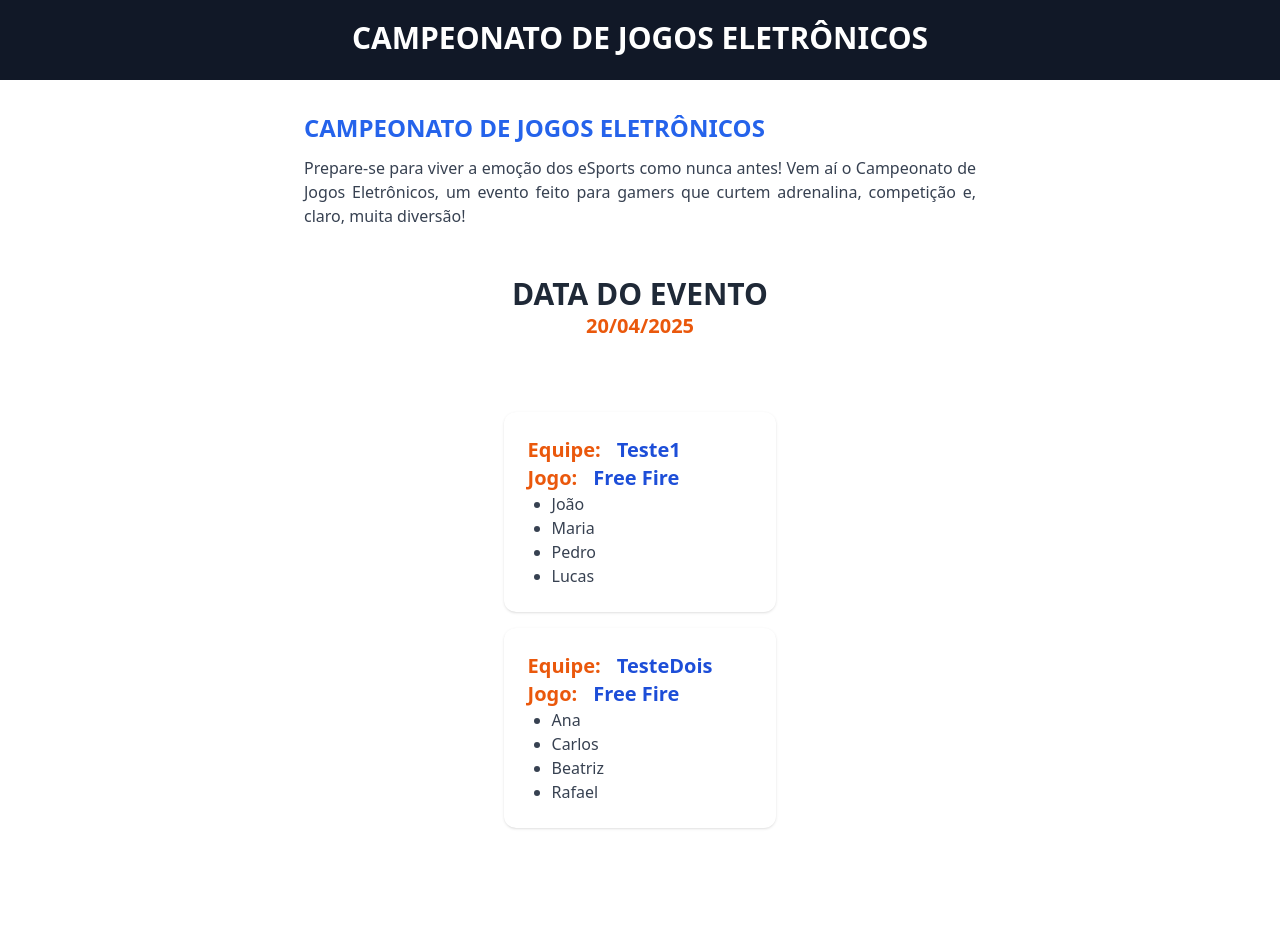
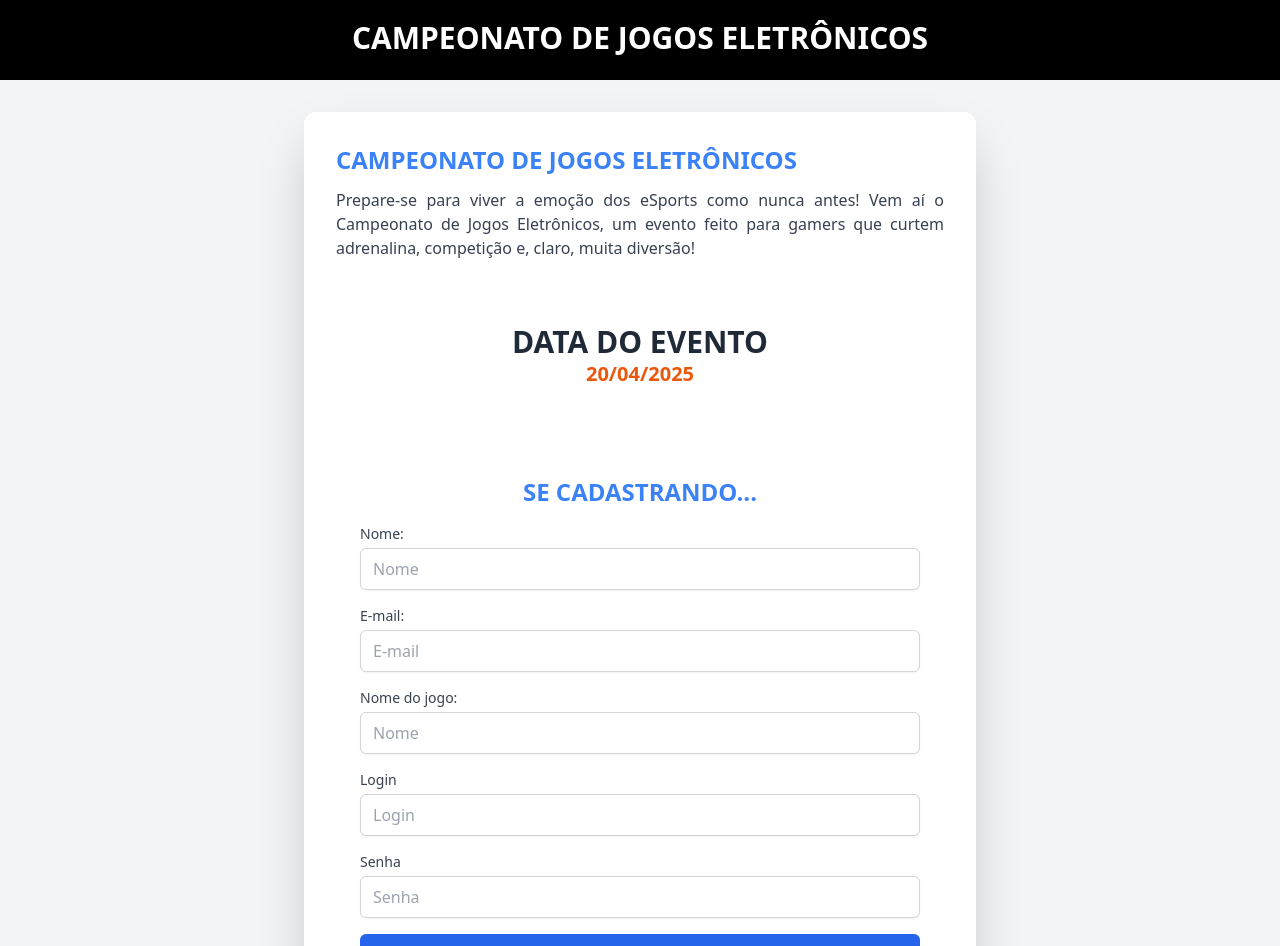
Before and after one commit to brunohro/campeonatoEsports, a React (Vite) app: page / in a window 1280 px wide. Shown: the top 946 px of the page. Before the commit the page ends 860 px from the top, so only its background shows below. Built offline with nearby package versions, Linux system fonts and the light colour scheme.

Commit message:
Estilizando landing page e adicionando formulário

```diff
--- a/src/App.tsx
+++ b/src/App.tsx
@@ -3,6 +3,7 @@ import Header from "./components/Header";
 import TeamList from "./components/TeamList";
 import SectionDescription from "./components/SectionDescription";
 import SectionDate from "./components/SectionDate";
+import Form from "./components/Form";
 
 type GameName = "Valorant" | "CS2" | "LoL" | "Free Fire";
 
@@ -26,11 +27,12 @@ function App() {
   ]);
 
   return (
-    <div>
+    <div className="bg-gray-100">
       <Header>CAMPEONATO DE JOGOS ELETRÔNICOS</Header>
-      <div className="max-w-2xl py-8 flex flex-col gap-12 mx-auto">
+      <div className="max-w-2xl mt-8 bg-white py-8 px-8 flex flex-col gap-12 mx-auto shadow-2xl rounded-xl space-y-4">
         <SectionDescription />
         <SectionDate />
+        <Form />
         <TeamList teams={teams} />
       </div>
     </div>
--- a/src/components/Form.tsx
+++ b/src/components/Form.tsx
@@ -0,0 +1,71 @@
+function Form() {
+  return (
+    <div>
+      <form action="" className="max-w-2xl mx-auto p-6 space-y-4">
+        <h2 className="font-bold text-center text-blue-500 text-2xl">
+          SE CADASTRANDO...
+        </h2>
+
+        <div>
+          <label className="block text-sm font-medium text-gray-700" htmlFor="">
+            Nome:
+          </label>
+          <input
+            className="mt-1 w-full border border-gray-300 rounded-md shadow-sm focus:ring-blue-500 focus:border-blue-500 px-3 py-2"
+            placeholder="Nome"
+            type="text"
+          />
+        </div>
+        <div>
+          <label className="block text-sm font-medium text-gray-700" htmlFor="">
+            E-mail:
+          </label>
+          <input
+            className="mt-1 w-full border border-gray-300 rounded-md shadow-sm focus:ring-blue-500 focus:border-blue-500 px-3 py-2"
+            placeholder="E-mail"
+            type="email"
+          />
+        </div>
+        <div>
+          <label className="block text-sm font-medium text-gray-700" htmlFor="">
+            Nome do jogo:
+          </label>
+          <input
+            className="mt-1 w-full border border-gray-300 rounded-md shadow-sm focus:ring-blue-500 focus:border-blue-500 px-3 py-2"
+            placeholder="Nome"
+            type="text"
+          />
+        </div>
+        <div>
+          <label className="block text-sm font-medium text-gray-700" htmlFor="">
+            Login
+          </label>
+          <input
+            className="mt-1 w-full border border-gray-300 rounded-md shadow-sm focus:ring-blue-500 focus:border-blue-500 px-3 py-2"
+            placeholder="Login"
+            type="text"
+          />
+        </div>
+        <div>
+          <label className="block text-sm font-medium text-gray-700" htmlFor="">
+            Senha
+          </label>
+          <input
+            className="mt-1 w-full border border-gray-300 rounded-md shadow-sm focus:ring-blue-500 focus:border-blue-500 px-3 py-2"
+            placeholder="Senha"
+            type="text"
+          />
+        </div>
+
+        <button
+          type="submit"
+          className="w-full py-2 px-4 bg-blue-600 text-white rounded-md hover:bg-blue-700 transition"
+        >
+          Enviar
+        </button>
+      </form>
+    </div>
+  );
+}
+
+export default Form;
--- a/src/components/Header.tsx
+++ b/src/components/Header.tsx
@@ -6,7 +6,7 @@ type HeaderProps = {
 
 function Header({ children }: HeaderProps) {
   return (
-    <div className="h-20 bg-gray-900">
+    <div className="h-20 bg-black">
       <h1 className="text-white font-extrabold text-center p-5 text-3xl">
         {children}
       </h1>
--- a/src/components/SectionDescription.tsx
+++ b/src/components/SectionDescription.tsx
@@ -1,7 +1,7 @@
 function SectionDescription() {
   return (
     <div className="flex flex-col gap-3">
-      <h2 className="font-bold text-blue-600 text-2xl">
+      <h2 className="font-bold text-blue-500 text-2xl">
         CAMPEONATO DE JOGOS ELETRÔNICOS
       </h2>
       <p className="text-gray-700 text-justify">
--- a/src/components/TeamList.tsx
+++ b/src/components/TeamList.tsx
@@ -14,7 +14,11 @@ type TeamListProps = {
 
 const TeamList: React.FC<TeamListProps> = ({ teams }) => {
   return (
-    <div className="flex items-center justify-center">
+    <div className="flex flex-col items-start">
+      <h2 className="font-bold text-center text-blue-500 text-2xl">
+        EQUIPES CADASTRADAS
+      </h2>
+
       <div className="mt-6 space-y-4 max-w-lg flex-col">
         {teams.map((team, index) => (
           <div key={index} className="bg-white p-6 pr-16 rounded-xl shadow">
```
